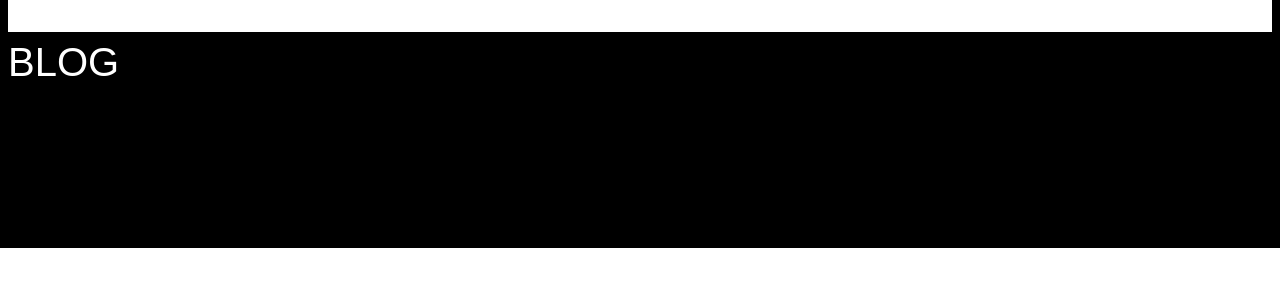
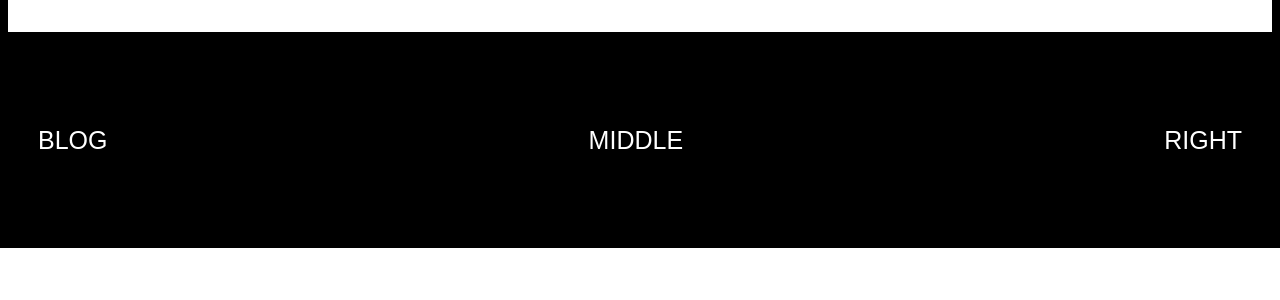
Before and after one commit to Jaywinebrenner/css-land, a Next.js app: page /components/Footer in a window 1280 px wide. Shown: the top 300 px of the page. Built offline with nearby package versions, Linux system fonts and the light colour scheme.

Commit message:
css on footer

```diff
--- a/pages/components/Footer.js
+++ b/pages/components/Footer.js
@@ -27,9 +27,21 @@ const Footer = () => {
             </Link>
         </div>
         <div className="footer__bottom">
-            <Link href="/blog">
-                <p>BLOG</p>
-            </Link>
+            <div className="footer__bottom-left">
+                <Link href="/blog">
+                    <p>BLOG</p>
+                </Link>
+            </div>
+            <div className="footer__bottom-middle">
+                <Link href="/blog">
+                    <p>MIDDLE</p>
+                </Link>
+            </div>
+            <div className="footer__bottom-right">
+                <Link href="/blog">
+                    <p>RIGHT</p>
+                </Link>
+            </div>
         </div>
 
     </div>
--- a/styles/components/_blog.scss
+++ b/styles/components/_blog.scss
@@ -20,6 +20,13 @@
             cursor: pointer;
         }
     }
+    &__filter-wrapper {
+        height: 30;
+        border-bottom: 8px solid black;
+        h2 {
+            margin: 2px;
+        }
+    }
     &__post-wrapper {
         padding: 50px;
         display: grid;
@@ -32,6 +39,22 @@
 
         .post {
             border: 8px solid black;
+            .post-image-wrapper {
+                // display: flex;
+                // justify-content: center;
+                // align-items: center;
+                overflow: hidden;
+
+                img {
+                    flex-shrink: 0;
+                    width: 100%;
+                    height: 100%;
+
+                }
+            }
+            .post-title-wrapper {
+
+            }
         }
     }
 }
--- a/styles/components/_footer.scss
+++ b/styles/components/_footer.scss
@@ -22,10 +22,23 @@
     &__bottom {
         background-color: black;
         height: 200px;
+        display: flex;
+        justify-content: space-between;
+        align-items: center;
+        padding: 30px;
         p {
             color: white;
             cursor: pointer;
-            font-size: 40px;
+            font-size: 25px;
+        }
+        &-left {
+
+        }
+        &-middle {
+
+        }
+        &-right {
+
         }
     }
 }
```
Also changed, not shown: pages/blog.js (+11 -5 lines), 1 other file (tests, documents, lock files or other folders).
